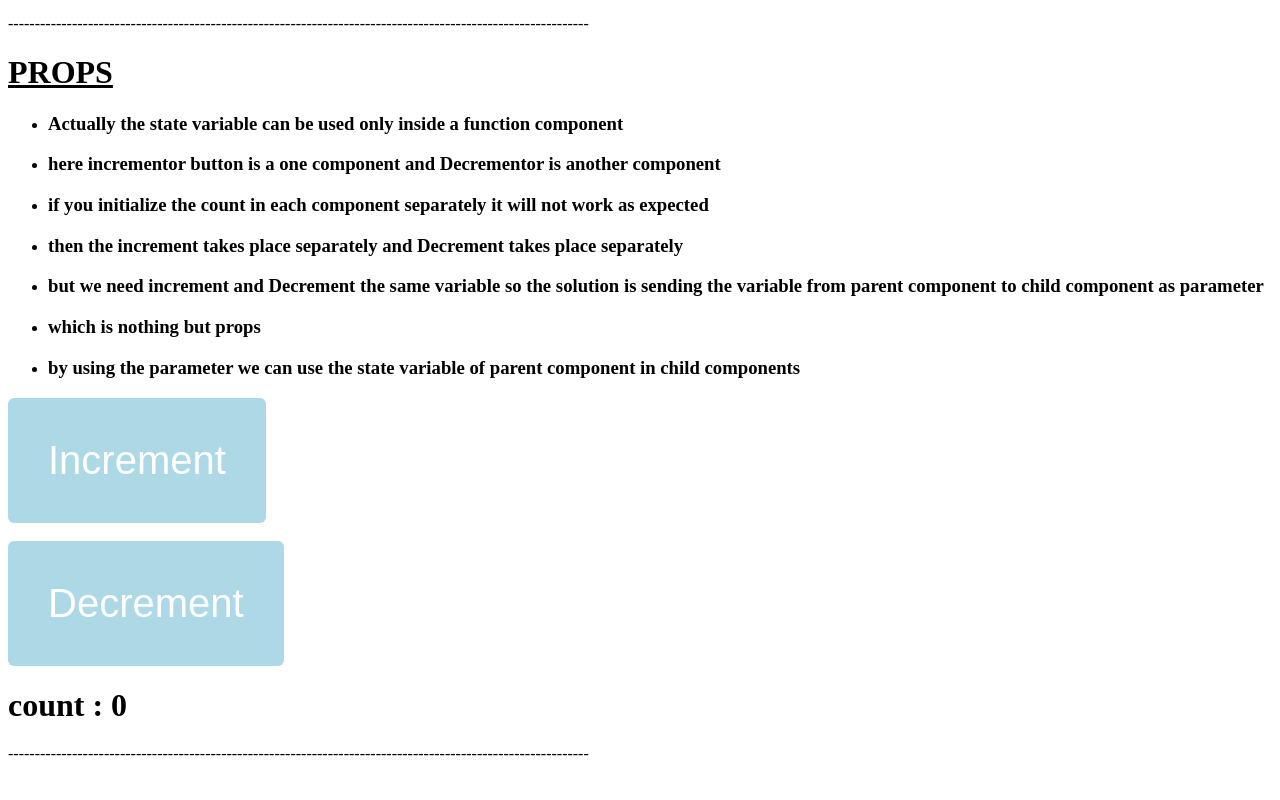
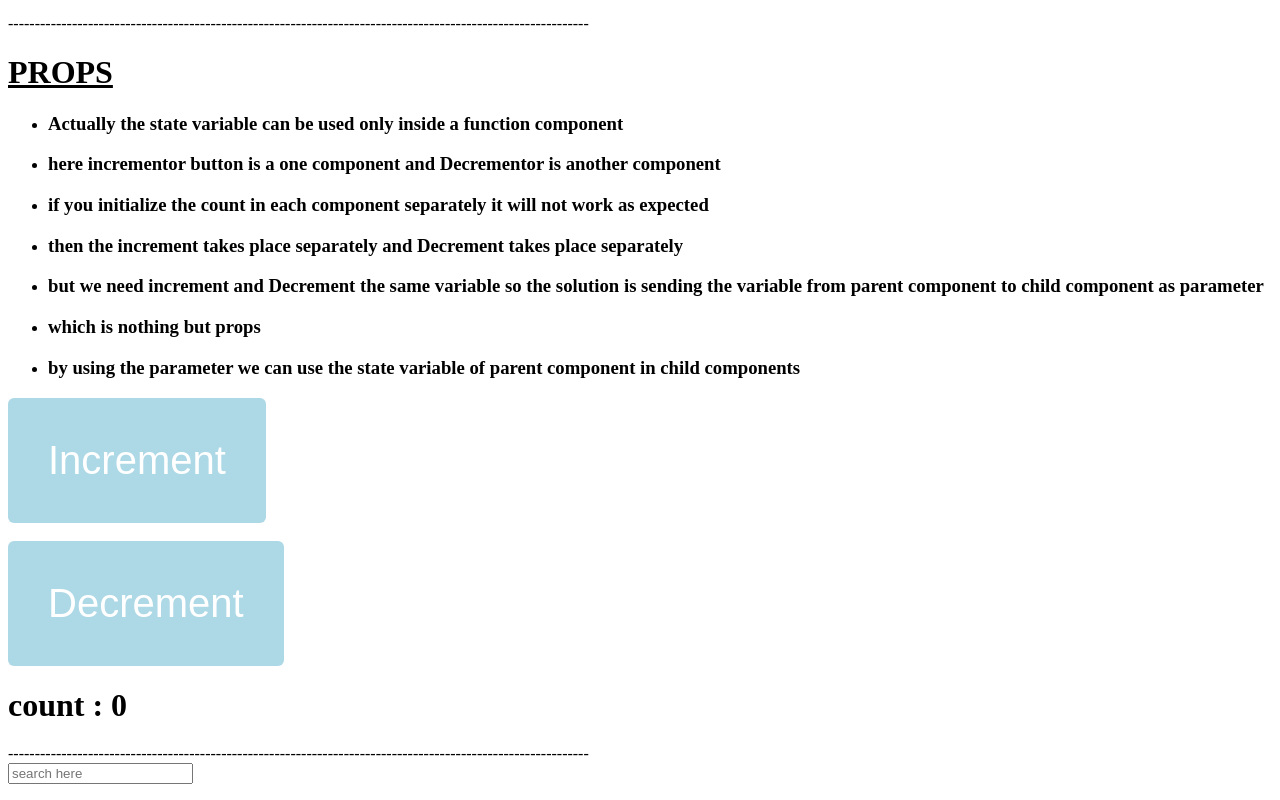
Before and after one commit to Jesinthwilson04/reactrecap, a React (Create React App) app: page / in a window 1280 px wide. Shown: the part 1393-2193 px from the top of the page. Before the commit the page ends 2164 px from the top, so only its background shows below. Built offline with nearby package versions, Linux system fonts and the light colour scheme.

Commit message:
searchhook

```diff
--- a/src/App.js
+++ b/src/App.js
@@ -171,7 +171,11 @@ function PropDecrementor(props){
   const{count,setCount}=props;
 
   function Decrement(){
-    setCount(count-1)
+    //decrementing by 3
+    setCount((count)=>count-1)
+    setCount((count)=>count-1)
+    setCount((count)=>count-1)
+
   }
   return(
     <>
@@ -185,6 +189,23 @@ function PropDecrementor(props){
   )
 }
 
+//search hook
+function SearchHook(){
+
+  const[search,setSearch]=useState('');
+
+  const display = (event) => {
+    setSearch(event.target.value);
+
+  }
+  return(
+
+    <>
+    <input type='text' placeholder='search here' onChange={display}/>
+    <p>{search}</p>
+    </>
+  )
+}
 
 
 
@@ -209,6 +230,7 @@ function App() {
       <PropIncrementor count={count} setCount={setCount}/>
       <PropDecrementor count={count} setCount={setCount}/>
       <Dash/>
+      <SearchHook/>
     </div>
   );
 }
```
